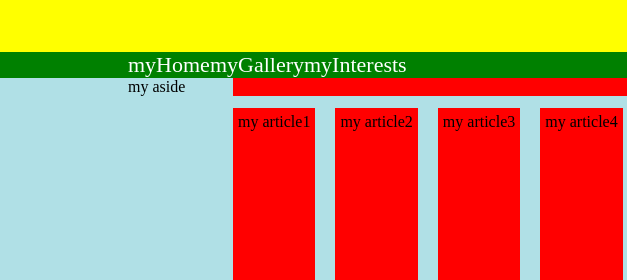
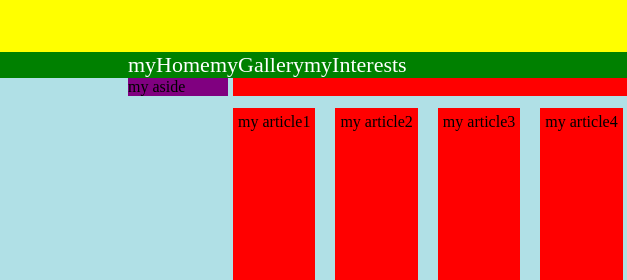
Before and after one commit to leo0258741250/myWeb, a plain HTML site: page index.html in a window 1280 px wide. Shown: the top 280 px of the page, 0-627 px from the left. Drawn offline with Linux system fonts and the light colour scheme.

Commit message:
Create index.html

```diff
--- a/index.html
+++ b/index.html
@@ -53,7 +53,7 @@
    }
 
    aside {
-      background-color: pruple;
+      background-color: purple;
       // height: 200px;
       width: 100px;
       float: left;
```
